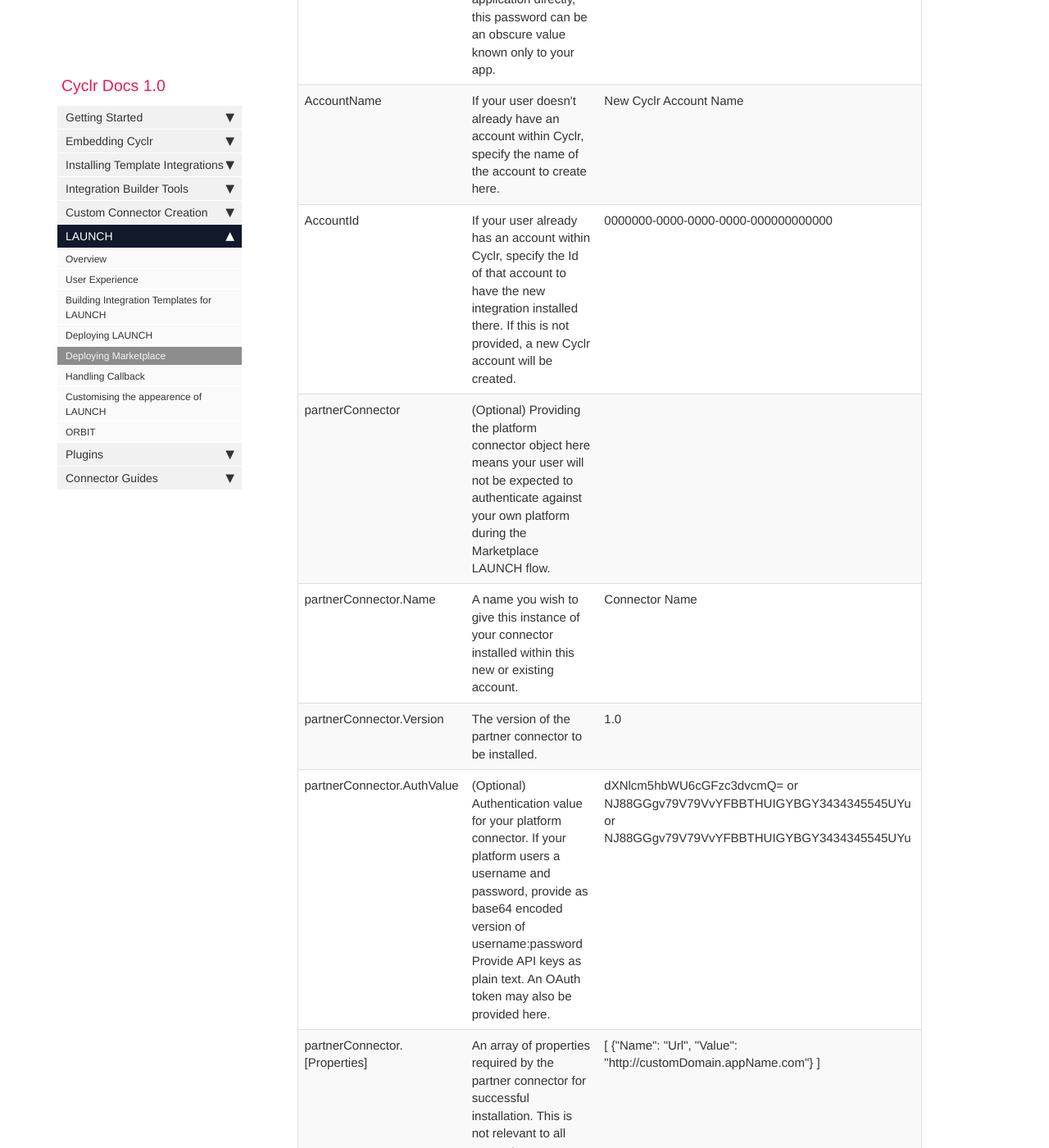
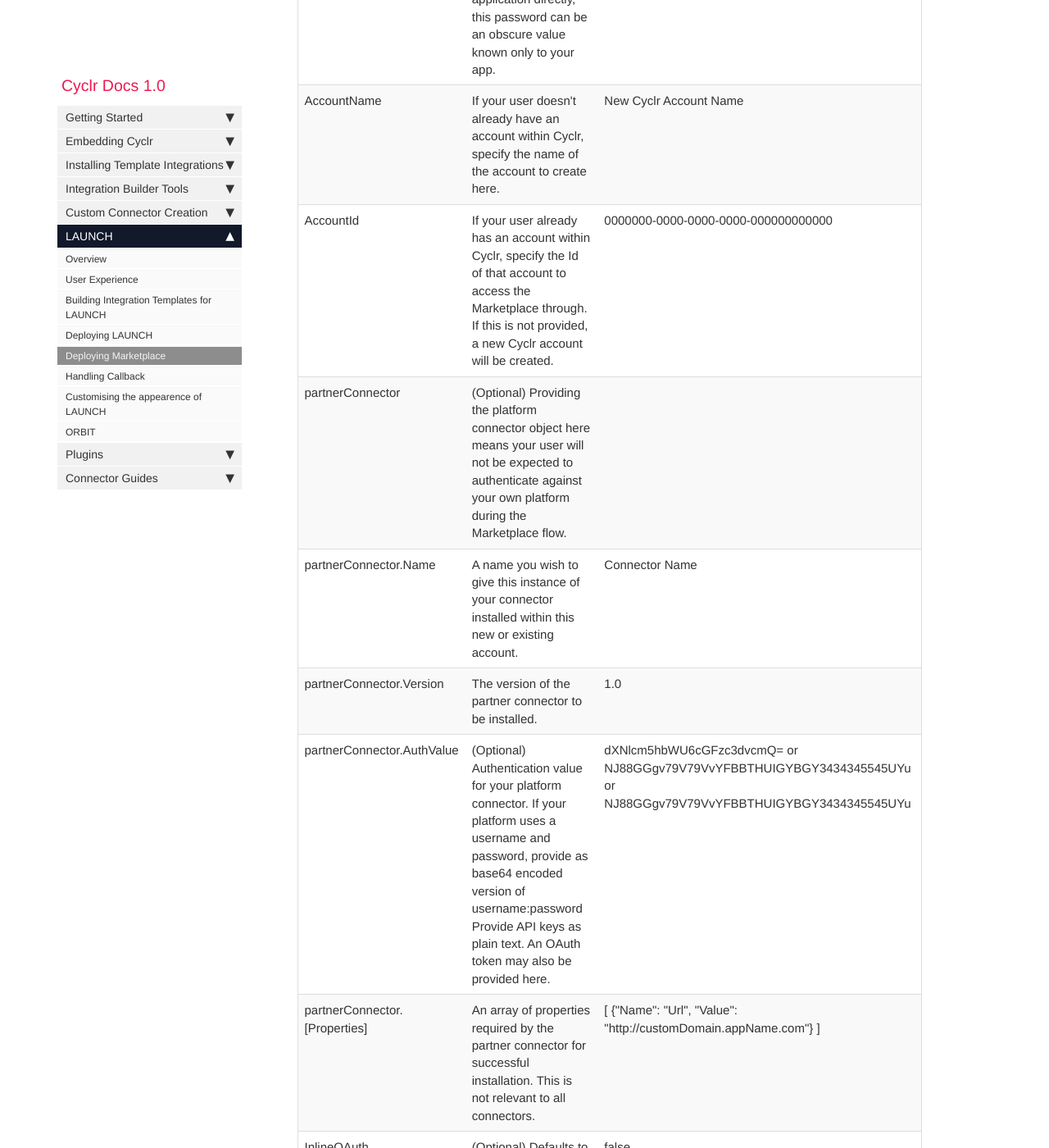
Before and after one commit to sneakysneak/docs, a Jekyll site: the page built from pages/launch/marketplace-deployment.md, in a window 1280 px wide and 1400 px high, scrolled down 1696 px. Shown: the whole window at 82% size. Built offline with Jekyll 4.4.1, drawn with Linux system fonts in a browser that asks for light colours; nearby versions of some CDN libraries; comment, search, counter and statistics services are not loaded; some of the changed text lies outside the part shown.

Commit message:
Small tweaks.

````diff
--- a/pages/launch/marketplace-deployment.md
+++ b/pages/launch/marketplace-deployment.md
@@ -5,13 +5,13 @@ permalink: marketplace-deployment
 tags: [launch]
 ---
 
-To enable your users to view a marketplace, simply present a “Connect” button or link within your application’s UI.
+To enable your users to view a Marketplace, simply present a "Connect" button or link within your application’s UI.
 
 For example:
 
 ![Generic Host Application](./images/generic-host-app.png)
 
-When a user clicks the **Connect** button, your application server should make a request towards Cyclr REST API's _/users/marketplace_ method:
+When a user clicks the **Connect** button, your application server should make a request towards Cyclr's REST API's _/users/marketplace_ method:
 
 ```
 curl -X POST
@@ -65,12 +65,12 @@ You should use a Cyclr Partner OAuth token as the Bearer token in this request.
     </tr>
     <tr>
         <td>AccountId</td>
-        <td>If your user already has an account within Cyclr, specify the Id of that account to have the new integration installed there.  If this is not provided, a new Cyclr account will be created.</td>
+        <td>If your user already has an account within Cyclr, specify the Id of that account to access the Marketplace through.  If this is not provided, a new Cyclr account will be created.</td>
         <td>0000000-0000-0000-0000-000000000000</td>
     </tr>
     <tr>
         <td>partnerConnector</td>
-        <td>(Optional) Providing the platform connector object here means your user will not be expected to authenticate against your own platform during the Marketplace LAUNCH flow.</td>
+        <td>(Optional) Providing the platform connector object here means your user will not be expected to authenticate against your own platform during the Marketplace flow.</td>
         <td></td>
     </tr>
     <tr>
@@ -86,7 +86,7 @@ You should use a Cyclr Partner OAuth token as the Bearer token in this request.
     <tr>
         <td>partnerConnector.AuthValue</td>
         <td>(Optional) Authentication value for your platform connector.
-        If your platform users a username and password, provide as base64 encoded version of username:password
+        If your platform uses a username and password, provide as base64 encoded version of username:password
         Provide API keys as plain text.
         An OAuth token may also be provided here.</td>
         <td>dXNlcm5hbWU6cGFzc3dvcmQ=
````
Also changed, not shown: other parts of pages/launch/marketplace-deployment.md (+3 -3 lines).
